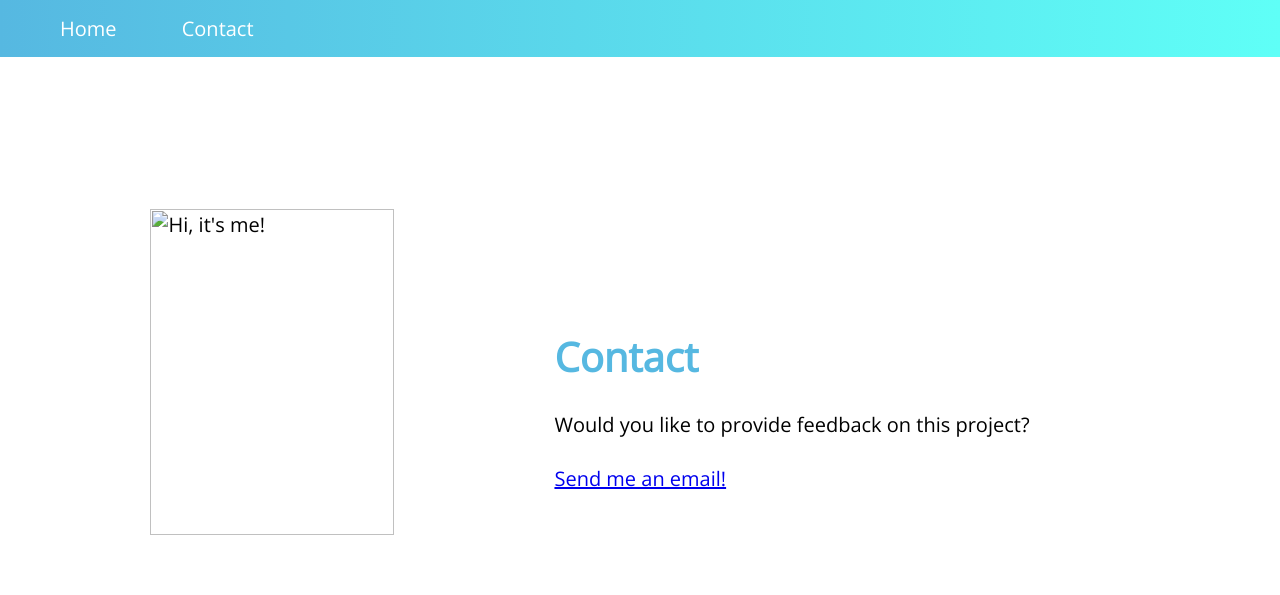
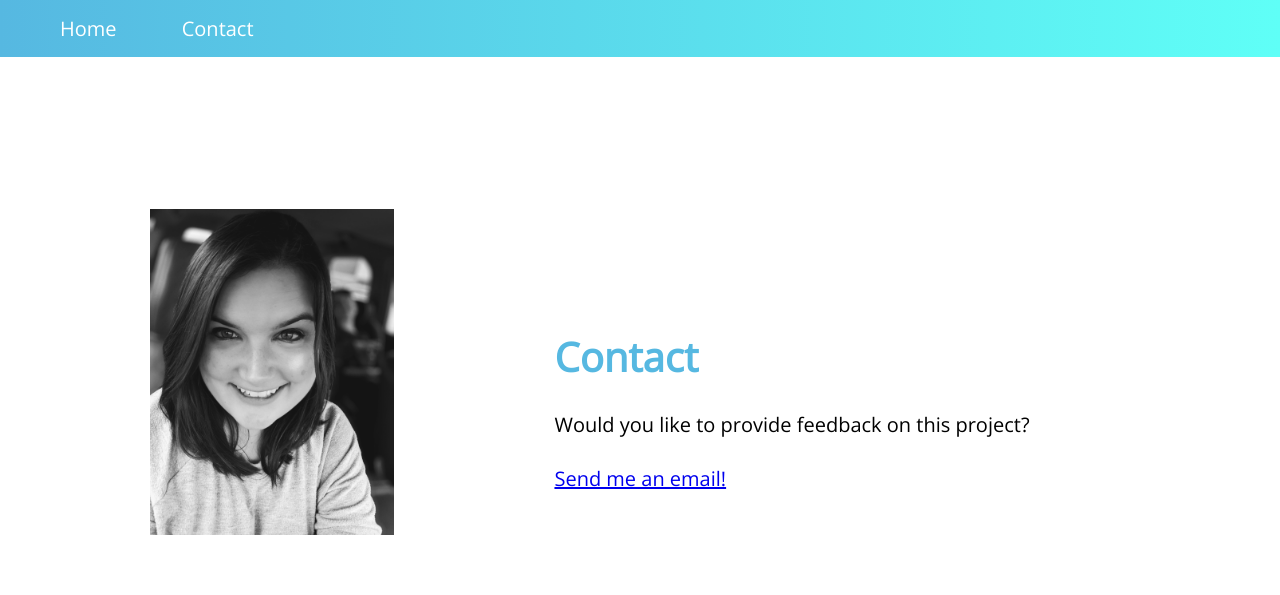
Before and after one commit to tpatterson356/tpatterson356.github.io, a plain HTML site: page contact.html in a window 1280 px wide. Drawn offline with nearby package versions, Linux system fonts and the light colour scheme; a web font is replaced by a local one.

Commit message:
Update contact.html

```diff
--- a/contact.html
+++ b/contact.html
@@ -45,7 +45,7 @@
         </header>
         <body>
             <div class="columns">
-                <img src="images/Tara Patterson User Photo.jpg" width="244 px", height="326 px", alt="Hi, it's me!"/>
+                <img src="Tara Patterson User Photo.jpg" width="244 px", height="326 px", alt="Hi, it's me!"/>
             <div class="columns">
                 <main>
                     <article>
```
